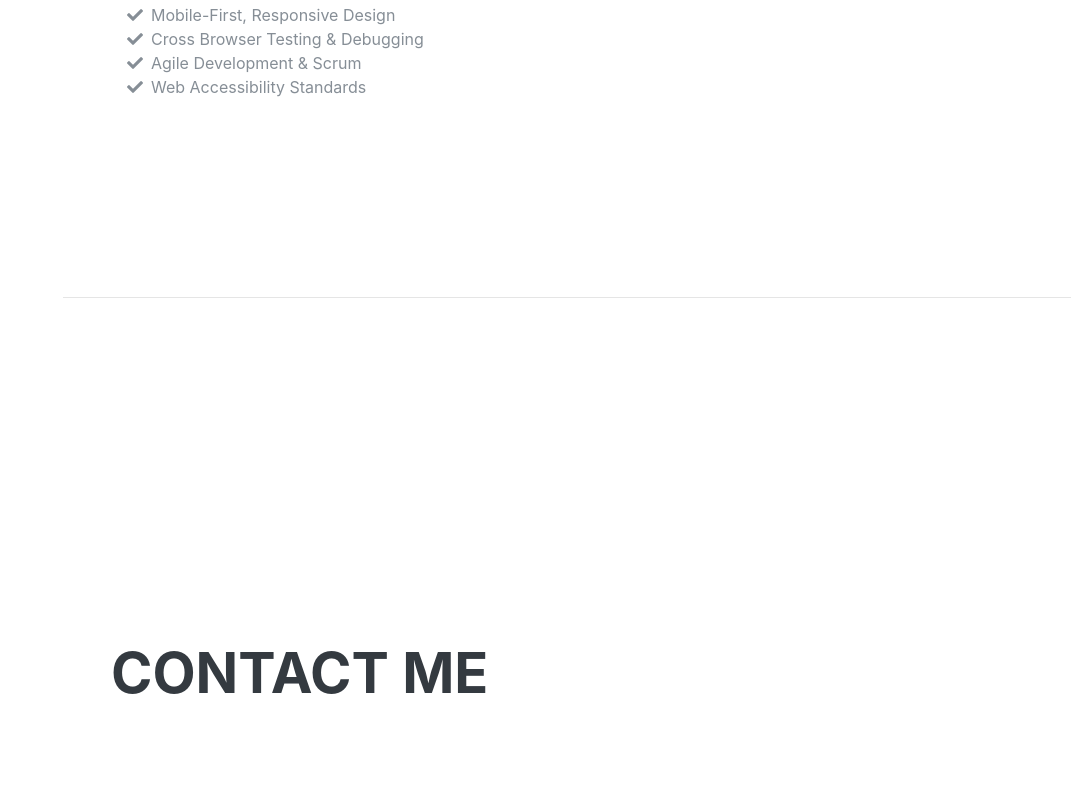
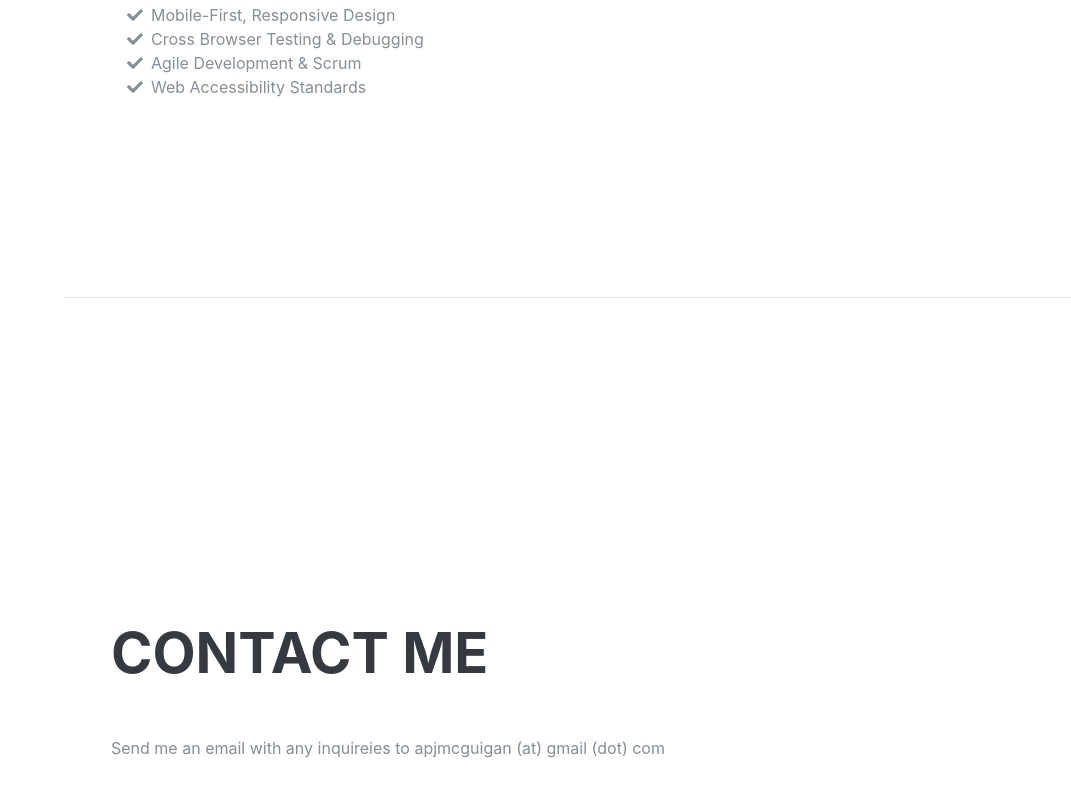
Before and after one commit to apmcguigan/portfolio-adam, a Gatsby site: page / in a window 1280 px wide. Shown: the part 2906-3702 px from the top of the page, without its empty margins (209-1280 px from the left). Built offline with nearby package versions, Linux system fonts and the light colour scheme; Gatsby itself is replaced by a stand-in of ours; a web font is replaced by a local one.

Commit message:
contact info

```diff
--- a/src/pages/index.js
+++ b/src/pages/index.js
@@ -184,6 +184,7 @@ const IndexPage = () => (
       >
         <div className="w-100">
           <h2 className="mb-5">Contact Me</h2>
+          <p>Send me an email with any inquireies to apjmcguigan (at) gmail (dot) com</p>
         </div>
       </section>
     </div>
```
